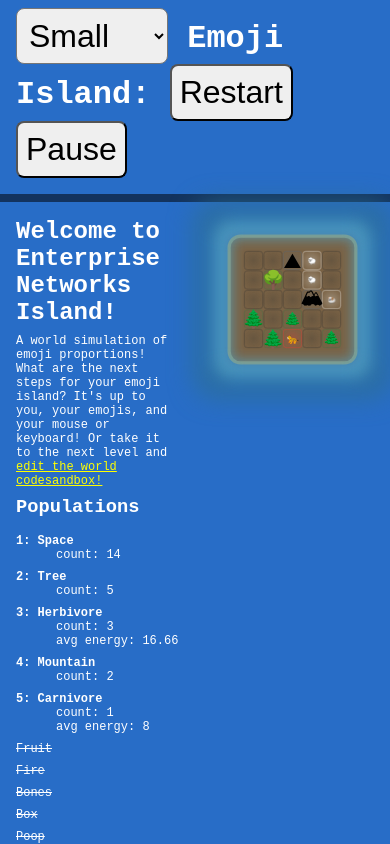
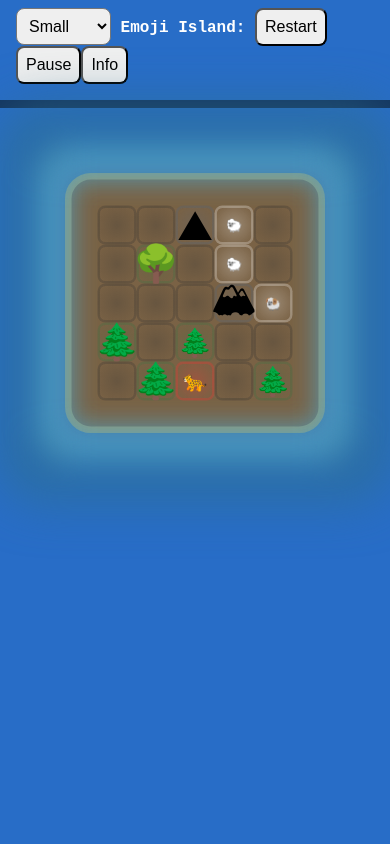
Before and after one commit to shiftyp/emoji_island, a React (Vite) app: page / in a window 390 px wide. Built offline with nearby package versions, Linux system fonts and the light colour scheme.

Commit message:
Mobile friendly 📲

```diff
--- a/src/core/grid.tsx
+++ b/src/core/grid.tsx
@@ -7,10 +7,11 @@ export type GridProps = {
   left: number
   top: number
   gridRef: React.MutableRefObject<HTMLDivElement>
+  style?: React.CSSProperties
 }
 
 export const Grid: React.FunctionComponent<GridProps> = React.memo(
-  ({ height, width, scale, children, left, top, gridRef }) => (
+  ({ height, width, scale, children, left, top, gridRef, style }) => (
     <div
       key="grid"
       ref={gridRef}
@@ -23,6 +24,7 @@ export const Grid: React.FunctionComponent<GridProps> = React.memo(
         width: `${width * 3}rem`,
         transform: scale !== null ? `scale(${scale}) translate(25%, 25%)` : '',
         visibility: scale !== null ? 'visible' : 'hidden',
+        ...(style || {}),
       }}
     >
       <div className="grid-inner" key="grid-inner">
--- a/src/core/world.tsx
+++ b/src/core/world.tsx
@@ -22,15 +22,18 @@ export const World: React.FunctionComponent<{
   const headerRef = React.useRef<HTMLDivElement>(null)
   const gridRef = React.useRef<HTMLDivElement>(null)
 
+  const initialMenu = React.useMemo(() => window.innerWidth < 1000, [])
   const [scale, setScale] = React.useState<number>(null)
+  const [showMenu, setMenu] = React.useState<boolean>(initialMenu)
+  const [showSidebar, toggleSidebar] = React.useReducer(
+    (last, input = null) => (input != null ? input : !last),
+    !initialMenu
+  )
 
-  const [height, width] = sizes[size]
-
-  React.useEffect(() => {
   const resizeHandler = () => {
+    if (window.innerWidth > 1000) {
       if (logRef.current && headerRef.current && gridRef.current) {
         const viewportWidth = window.innerWidth - logRef.current.offsetWidth
-
         const viewportHeight =
           window.innerHeight - headerRef.current.offsetHeight
 
@@ -41,14 +44,32 @@ export const World: React.FunctionComponent<{
           )
         )
       }
+
+      setMenu(false)
+    } else {
+      const viewportWidth = window.innerWidth
+      const viewportHeight = window.innerHeight - headerRef.current.offsetHeight
+
+      setScale(
+        Math.min(
+          viewportWidth / (gridRef.current.offsetWidth * 1.5),
+          viewportHeight / (gridRef.current.offsetHeight * 1.5)
+        )
+      )
+
+      setMenu(true)
+    }
   }
 
+  const [height, width] = sizes[size]
+
+  React.useEffect(() => {
     window.addEventListener('resize', resizeHandler)
 
     resizeHandler()
 
     return () => window.removeEventListener('resize', resizeHandler)
-  }, [logRef])
+  }, [logRef.current, gridRef.current, headerRef.current])
 
   const {
     world,
@@ -72,6 +93,7 @@ export const World: React.FunctionComponent<{
   )
 
   return (
+    <>
       <div className="layout" key="layout">
         <div className="header" ref={headerRef}>
           <h1>
@@ -82,14 +104,23 @@ export const World: React.FunctionComponent<{
             >
               {!paused ? 'Pause' : 'Play'}
             </button>
+            {showMenu && (
+              <button
+                className="button"
+                onClick={() => (toggleSidebar as () => {})()}
+              >
+                {showSidebar ? 'World' : 'Info'}
+              </button>
+            )}
           </h1>
         </div>
+        {showSidebar && showMenu && (
           <div className="log" ref={logRef}>
             <h2>Welcome to {name} Island!</h2>
             <p>
-          A world simulation of emoji proportions! What are the next steps for
-          your emoji island? It's up to you, your emojis, and your mouse or
-          keyboard! Or take it to the next level and{' '}
+              A world simulation of emoji proportions! What are the next steps
+              for your emoji island? It's up to you, your emojis, and your mouse
+              or keyboard! Or take it to the next level and{' '}
               <a href="https://codesandbox.io/s/github/shiftyp/emoji_island/tree/master/?fontsize=14&hidenavigation=1&theme=dark">
                 edit the world codesandbox!
               </a>
@@ -104,8 +135,9 @@ export const World: React.FunctionComponent<{
                 )
                 .map((name, i) => {
                   const avgEnergy = scores[name]
-                ? Math.floor((scores[name].energy / scores[name].count) * 100) /
-                  100
+                    ? Math.floor(
+                        (scores[name].energy / scores[name].count) * 100
+                      ) / 100
                     : 0
                   const count = scores[name] ? scores[name].count : 0
                   return (
@@ -127,7 +159,8 @@ export const World: React.FunctionComponent<{
             <p>(open developer console for updates)</p>
             <ul>
               {history.slice(-4).reduce((output, count, index) => {
-            const step = history.length - Math.min(history.length, 4) + index
+                const step =
+                  history.length - Math.min(history.length, 4) + index
 
                 return [
                   <li key={`history-${step}`}>
@@ -141,6 +174,8 @@ export const World: React.FunctionComponent<{
               }, [])}
             </ul>
           </div>
+        )}
+      </div>
       <WorldContext.Provider
         key="provider"
         value={{ createBehave, replace, create }}
@@ -148,8 +183,15 @@ export const World: React.FunctionComponent<{
         <Grid
           key={name}
           gridRef={gridRef}
+          style={{
+            display: showSidebar && showMenu ? 'none' : 'inherit',
+          }}
           top={headerRef.current && headerRef.current.offsetHeight}
-          left={logRef.current && logRef.current.offsetWidth}
+          left={
+            showSidebar && !showMenu && logRef.current
+              ? logRef.current.offsetWidth
+              : 0
+          }
           height={height}
           width={width}
           scale={scale}
@@ -196,6 +238,6 @@ export const World: React.FunctionComponent<{
           </TransitionGroup>
         </Grid>
       </WorldContext.Provider>
-    </div>
+    </>
   )
 }
--- a/src/main.css
+++ b/src/main.css
@@ -82,7 +82,6 @@ li {
   height: 100vh;
   display: flex;
   flex-direction: column;
-  align-items: stretch;
 }
 
 .header {
@@ -187,7 +186,6 @@ li {
 
 .log {
   width: 400px;
-  max-width: 50%;
   padding-left: 1rem;
   padding-right: 1rem;
   padding-top: 1rem;
@@ -198,3 +196,12 @@ li {
 .log li {
   list-style: none;
 }
+
+@media only screen and (max-width: 1000px) {
+  h1 {
+    font-size: 1em;
+  }
+  .log {
+    width: 100%;
+  }
+}
```
Lines whose indentation alone changed are shown as unchanged.
